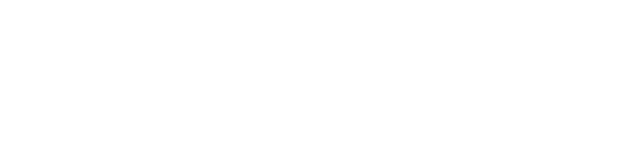
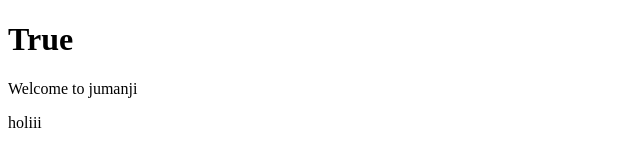
Before and after one commit to LukisOver/clase, a plain HTML site: page prueba3.html in a window 1280 px wide. Shown: the whole page, without its empty margins (0-640 px from the left). Drawn offline with Linux system fonts and the light colour scheme.

Commit message:
como estan

```diff
--- a/prueba3.html
+++ b/prueba3.html
@@ -6,6 +6,8 @@
     <title>Document</title>
 </head>
 <body>
-
+    <h1> True</h1>
+    <p> Welcome to jumanji</p>
+    <p> holiii</p>
 </body>
 </html>
```
